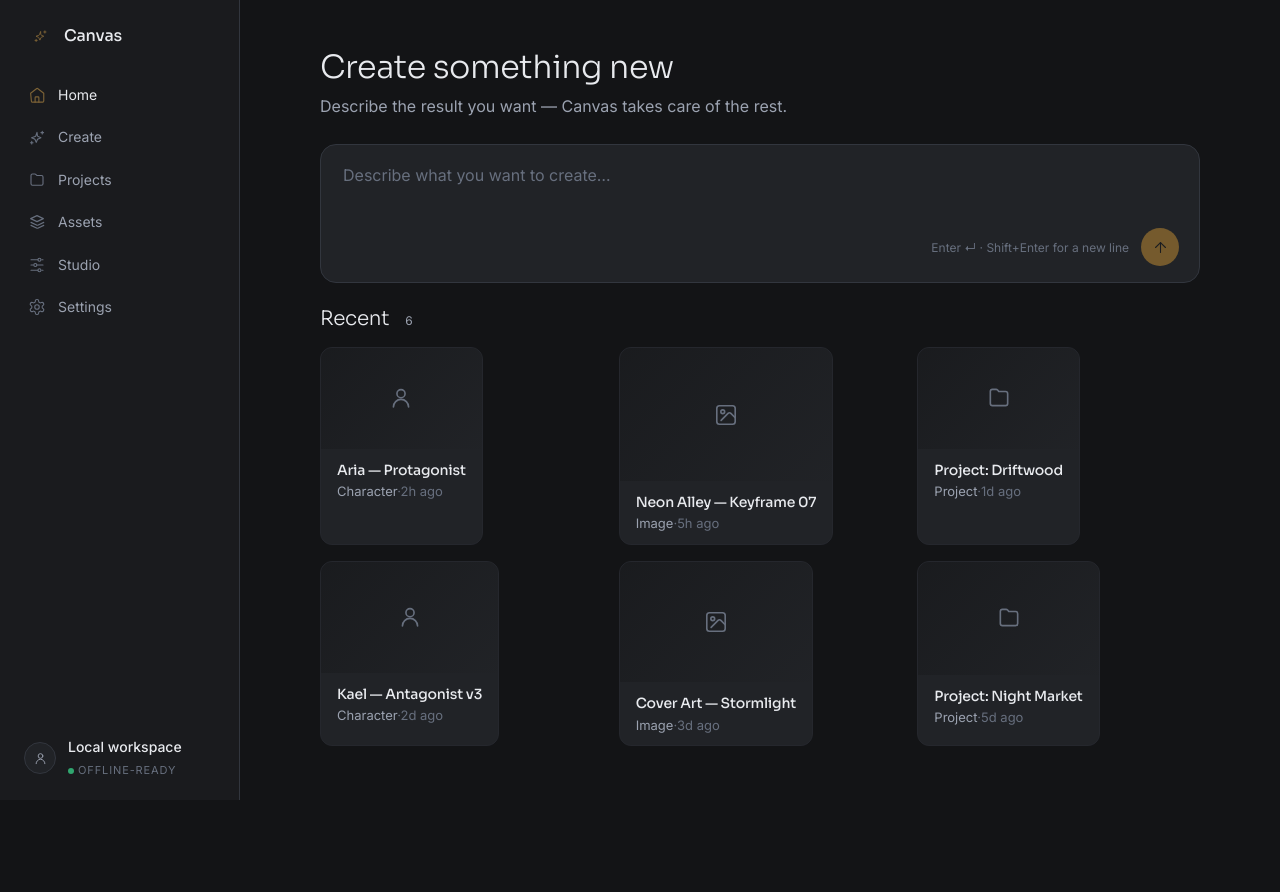
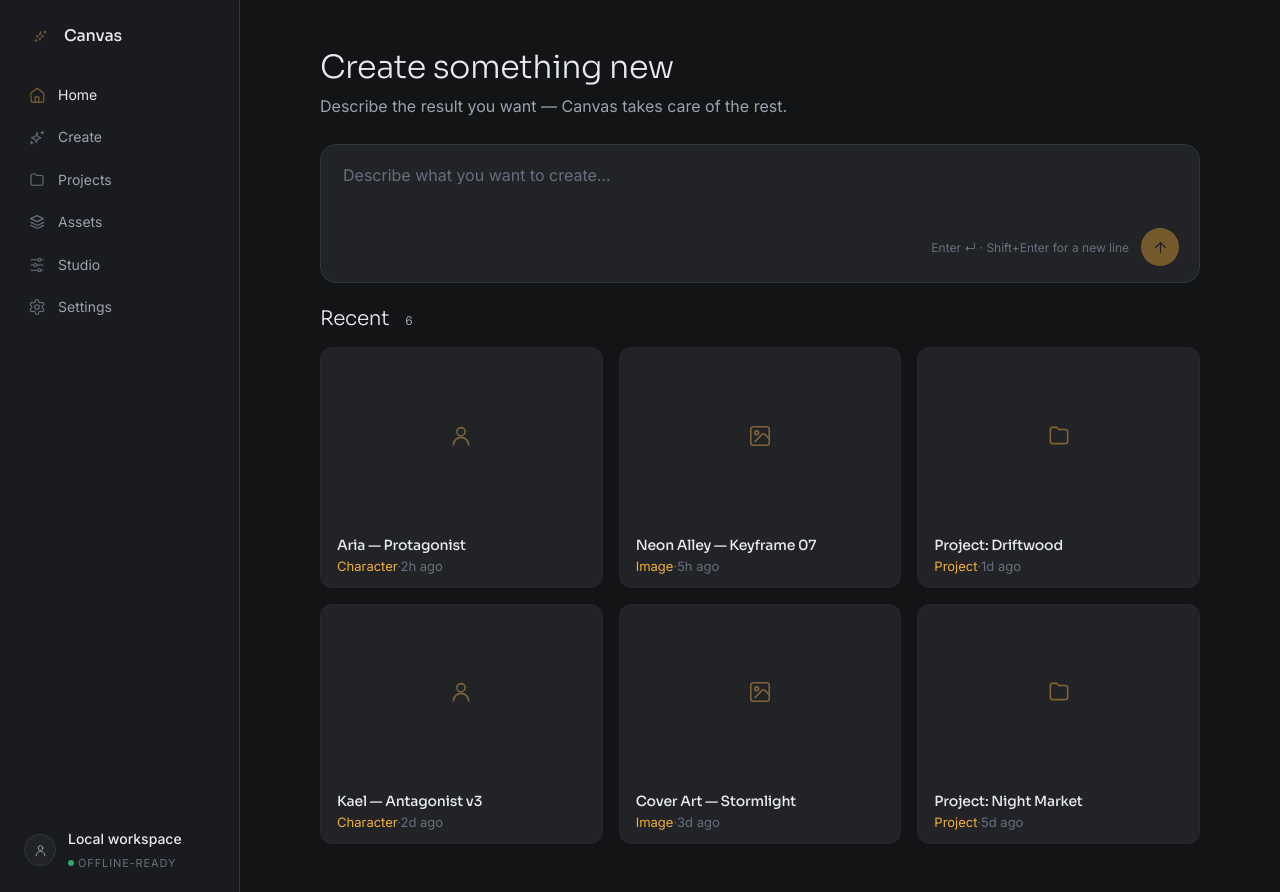
Before and after one commit to maestrotype/AI-Creative-Workstation, a React (Vite) app: page / in a window 1280 px wide. Before the commit the page ends 800 px from the top, so only its background shows below. Built offline with nearby package versions, Linux system fonts and the light colour scheme.

Commit message:
feat: implement create store with generation logic, enhance RecentAssets component with staggered reveal animation

```diff
--- a/src/features/home/ui/assetCard/assetCard.module.css
+++ b/src/features/home/ui/assetCard/assetCard.module.css
@@ -1,4 +1,9 @@
+/* Full-track flex column so every card fills its grid cell evenly (Opus parity). */
 .card {
+  display: flex;
+  flex-direction: column;
+  width: 100%;
+  min-width: 0;
   overflow: hidden;
   background-color: var(--color-card);
   border: 1px solid var(--color-raised-border);
@@ -11,9 +16,11 @@
 }
 
 .card:hover {
-  transform: translateY(-2px);
+  transform: translateY(-3px);
   border-color: var(--color-accent-border);
-  box-shadow: var(--shadow-3);
+  box-shadow:
+    0 12px 24px -8px hsl(220, 25%, 3% / 0.6),
+    0 0 0 1px var(--color-accent-tint);
 }
 
 .thumb {
@@ -23,38 +30,45 @@
   object-fit: cover;
 }
 
-/* No thumbnail yet — icon placeholder on a subtle gradient (Rule 2). */
+/* No thumbnail yet — centered icon on a subtle accent tint (Rule 2). */
 .placeholder {
   display: flex;
   align-items: center;
   justify-content: center;
   width: 100%;
   aspect-ratio: 16 / 10;
-  color: var(--color-text-tertiary);
-  background: linear-gradient(135deg, var(--color-raised), var(--color-card));
+  color: var(--color-accent-muted);
+  background: linear-gradient(135deg, var(--color-accent-tint), transparent 60%);
 }
 
+/* Meta pinned to the card bottom so rows stay aligned across the grid. */
 .meta {
+  display: flex;
+  flex-direction: column;
+  gap: var(--space-1);
+  margin-top: auto;
   padding: var(--space-3) var(--space-4);
 }
 
 .name {
   overflow: hidden;
   color: var(--color-text-primary);
+  font-family: var(--font-display);
   font-size: var(--text-body-md);
   font-weight: var(--weight-medium);
+  letter-spacing: var(--tracking-tight);
   line-height: var(--leading-ui);
   white-space: nowrap;
   text-overflow: ellipsis;
 }
 
 .details {
-  margin-top: var(--space-1);
   color: var(--color-text-tertiary);
   font-size: var(--text-body-sm);
   line-height: var(--leading-ui);
 }
 
+/* Asset type gets the accent treatment (Opus parity). */
 .type {
-  color: var(--color-text-secondary);
+  color: var(--color-accent);
 }
--- a/src/features/home/ui/recentAssets/index.tsx
+++ b/src/features/home/ui/recentAssets/index.tsx
@@ -3,7 +3,7 @@
  * Presentational (Rule 3): renders whatever status/assets props it is given,
  * including skeleton loading, empty and error states.
  */
-import type { ReactNode } from 'react';
+import type { CSSProperties, ReactNode } from 'react';
 
 import type { Asset } from '../../../../core/types';
 import { SparklesIcon } from '../../../../shared/ui/icons';
@@ -74,8 +74,12 @@ export function RecentAssets({
         <span className={styles.count}>{assets.length}</span>
       </header>
       <ul className={styles.grid}>
-        {assets.map((asset) => (
-          <li key={asset.id} className={styles.gridItem}>
+        {assets.map((asset, assetIndex) => (
+          <li
+            key={asset.id}
+            className={styles.gridItem}
+            style={{ '--grid-index': assetIndex } as CSSProperties}
+          >
             <AssetCard asset={asset} />
           </li>
         ))}
--- a/src/features/home/ui/recentAssets/recentAssets.module.css
+++ b/src/features/home/ui/recentAssets/recentAssets.module.css
@@ -37,6 +37,24 @@
   list-style: none;
 }
 
+/* Staggered cinematic reveal as the grid mounts (Opus parity). */
+.grid > li {
+  animation: gridItemReveal var(--duration-deliberate) var(--ease-out) both;
+  animation-delay: calc(var(--reveal-stagger) * var(--grid-index, 0));
+}
+
+@keyframes gridItemReveal {
+  from {
+    opacity: 0;
+    transform: translateY(8px);
+  }
+
+  to {
+    opacity: 1;
+    transform: none;
+  }
+}
+
 .gridItem {
   display: flex;
   min-width: 0;
@@ -58,7 +76,7 @@
   background-color: var(--color-card);
   border: 1px solid var(--color-raised-border);
   border-radius: var(--radius-lg);
-  animation: skeletonPulse var(--duration-slow) var(--ease-out) infinite alternate;
+  animation: skeletonPulse var(--duration-cinematic) var(--ease-out) infinite alternate;
 }
 
 .skeletonThumb {
@@ -154,6 +172,7 @@
 
 /* Respect users who prefer reduced motion. */
 @media (prefers-reduced-motion: reduce) {
+  .grid > li,
   .skeletonCard,
   .retryButton {
     animation: none;
```
Also changed, not shown: src/features/create/store/createStore.ts (added, +80 -0 lines).
